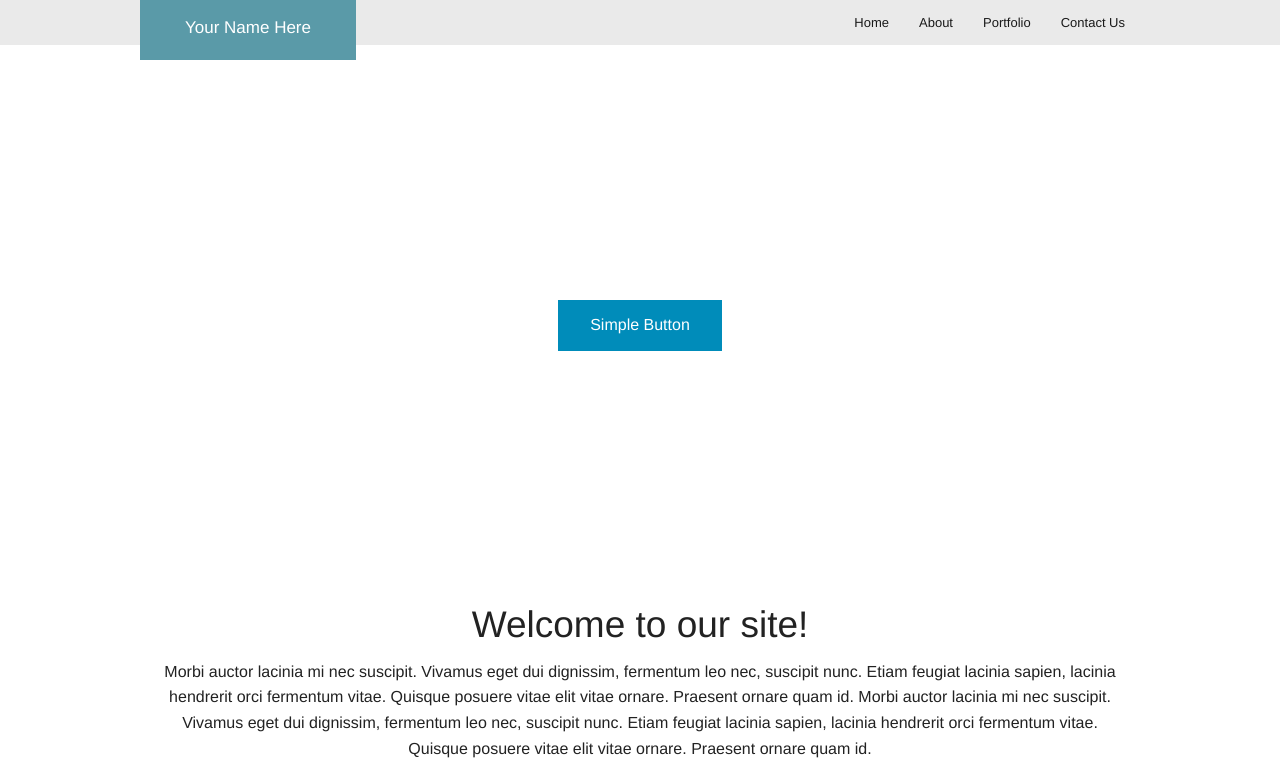
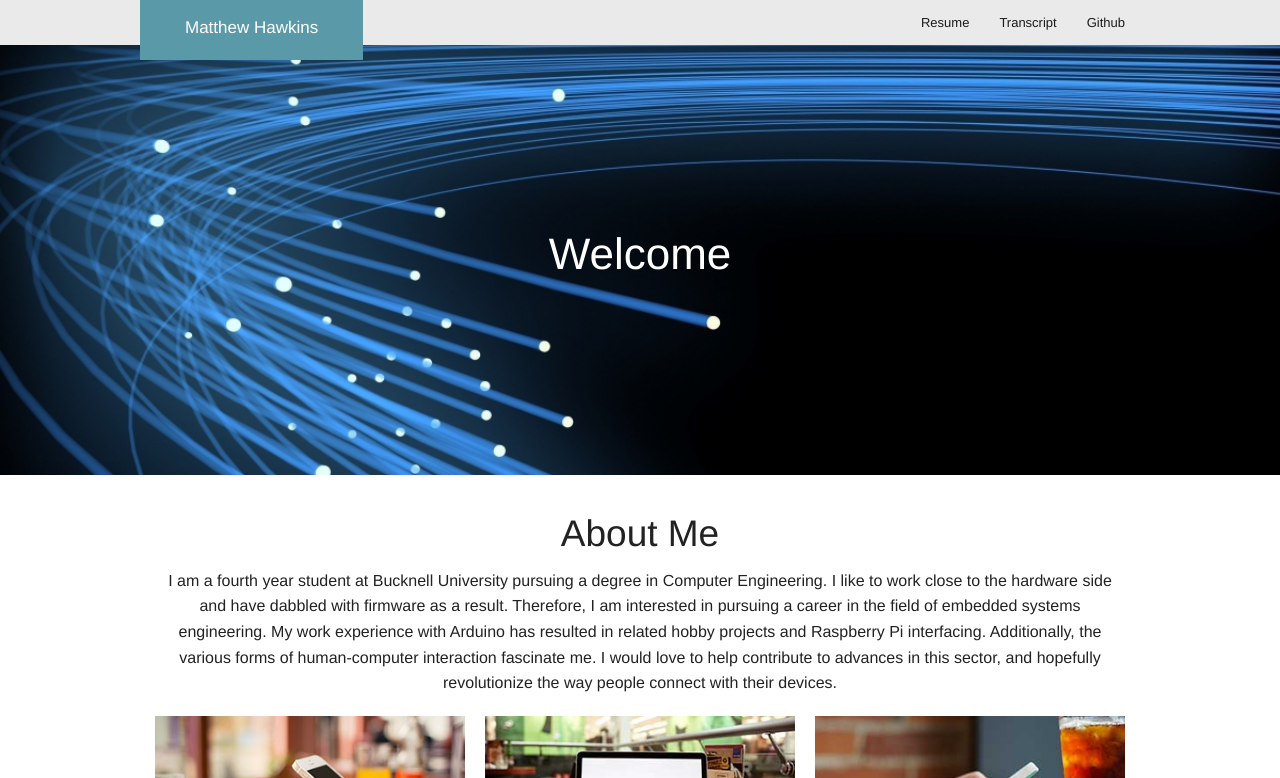
Before and after one commit to M-Hawkins/M-Hawkins.github.io, a plain HTML site: page test.html in a window 1280 px wide. Shown: the top 778 px of the page. Drawn offline with Linux system fonts and the light colour scheme.

Commit message:
Testing intial revisions and background

```diff
--- a/css/custom.css
+++ b/css/custom.css
@@ -1,5 +1,5 @@
 .jumbo{
-    background-image: url(../img/jumbo_bg.jpg);
+    background-image: url(../img/bannerCrop.png);
     background-size: cover;
     background-attachment: fixed;
     padding: 175px 0;
@@ -87,7 +87,7 @@ ul, ol, dl {
     border: none;
 }
 #portfolio{
-    background-image: url(../img/port_bg.jpg);
+    background-image: url(../img/databaseCrop.png);
     background-size: cover;
     background-attachment: fixed;
 
--- a/test.html
+++ b/test.html
@@ -1,16 +1,17 @@
 <!doctype html>
+<!--Matthew Hawkins Personal Website Landing Page-->
+<!--Built with Zurb's Foundation 5-->
+<!--http://foundation.zurb.com/-->
+
 <html class="no-js" lang="en">
-
     <head>
         <meta charset="utf-8" />
         <meta name="viewport" content="width=device-width, initial-scale=1.0" />
-    <title>This is a one page portfolio site created by EPick web Design.</title>
+        <title>Matthew A. Hawkins Portfolio</title>
         <link rel="stylesheet" href="css/foundation5.css" />
         <link rel="stylesheet" href="css/custom.css" />
         <!--<link rel="stylesheet" href="foundation-icons/foundation-icons.css" />-->
         <script src="js/vendor/f5/modernizr.js"></script>
-
-
     </head>
 
     <body>
@@ -20,7 +21,7 @@
                 <ul class="title-area">
                     <li class="name">
                         <h1>
-                        <a href="#">Your Name Here</a>
+                            <a href="#">Matthew Hawkins</a>
                         </h1>
                     </li>
                     <!-- Remove the class "menu-icon" to get rid of menu icon. Take out "Menu" to just have icon alone -->
@@ -34,31 +35,27 @@
                     <!-- Right Nav Section -->
                     <ul id="nav" class="right">
                         <li>
-                        <a href="#top">Home</a>
+                            <a href="docs/Hawkins_Resume_12_28_16.pdf" target="_blank">Resume</a>
                         </li>
 
                         <li>
-                        <a href="#about">About</a>
+                            <a href="docs/Hawkins_Transcript_12_28_16.pdf" target="_blank">Transcript</a>
                         </li>
                         <li>
-                        <a href="#portfolio">Portfolio</a>
-                    </li>
-                    <li>
-                        <a href="#contact">Contact Us</a>
+                            <a href="https://github.com/M-Hawkins" target="_blank">Github</a>
                         </li>
                     </ul>
-
                 </section>
             </nav>
         </div>
+
         <section class="jumbo">
             <div class="row">
                 <div class="large-12 columns">
-                <h1>We Love Great Design</h1>
-                <p class="text-center">
+                    <h1>Welcome</h1>
+                    <!--<p class="text-center">
                         <a href="http://epickwebdesign.com" class="medium button">Simple Button</a>
-                </p>
-
+                    </p>-->
                 </div>
             </div>
         </section>
@@ -67,8 +64,16 @@
             <div class="row">
                 <div class="small-12 large-12 columns">
                     <div class="text-center">
-                    <h2>Welcome to our site!</h2>
-                    <p>Morbi auctor lacinia mi nec suscipit. Vivamus eget dui dignissim, fermentum leo nec, suscipit nunc. Etiam feugiat lacinia sapien, lacinia hendrerit orci fermentum vitae. Quisque posuere vitae elit vitae ornare. Praesent ornare quam id. Morbi auctor lacinia mi nec suscipit. Vivamus eget dui dignissim, fermentum leo nec, suscipit nunc. Etiam feugiat lacinia sapien, lacinia hendrerit orci fermentum vitae. Quisque posuere vitae elit vitae ornare. Praesent ornare quam id.</p>
+                        <h2>About Me</h2>
+                        <p>
+                            I am a fourth year student at Bucknell University pursuing a degree in Computer Engineering.
+                            I like to work close to the hardware side and have dabbled with firmware as a result.
+                            Therefore, I am interested in pursuing a career in the field of embedded systems engineering.
+                            My work experience with Arduino has resulted in related hobby projects and Raspberry Pi interfacing.
+                            Additionally, the various forms of human-computer interaction fascinate me.
+                            I would love to help contribute to advances in this sector,
+                            and hopefully revolutionize the way people connect with their devices.
+                        </p>
                     </div>
                     <div>
                         <ul class="small-block-grid-1 medium-block-grid-2 large-block-grid-3">
@@ -172,13 +177,7 @@
                 <div class="row">
                     <div class="large-12 columns">
                         <div class="large-4 pull-1 columns text-center">
-                        <p>&copy; Copyright Your Name here.</p>
-                    </div>
-                    <div class="large-7 push-2 columns text-center">
-                        <!-- Please Leave this link out of respect for the designer -->
-                        <p>Designed By:
-                            <a href="http://epickwebdesign.com">EPick Web Design</a>
-                        </p>
+                            <p>Last Updated: December 29, 2016 </p>
                         </div>
                     </div>
                 </div>
@@ -207,5 +206,4 @@
             });
         </script>
     </body>
-
 </html>
```
Lines whose indentation alone changed are shown as unchanged.
